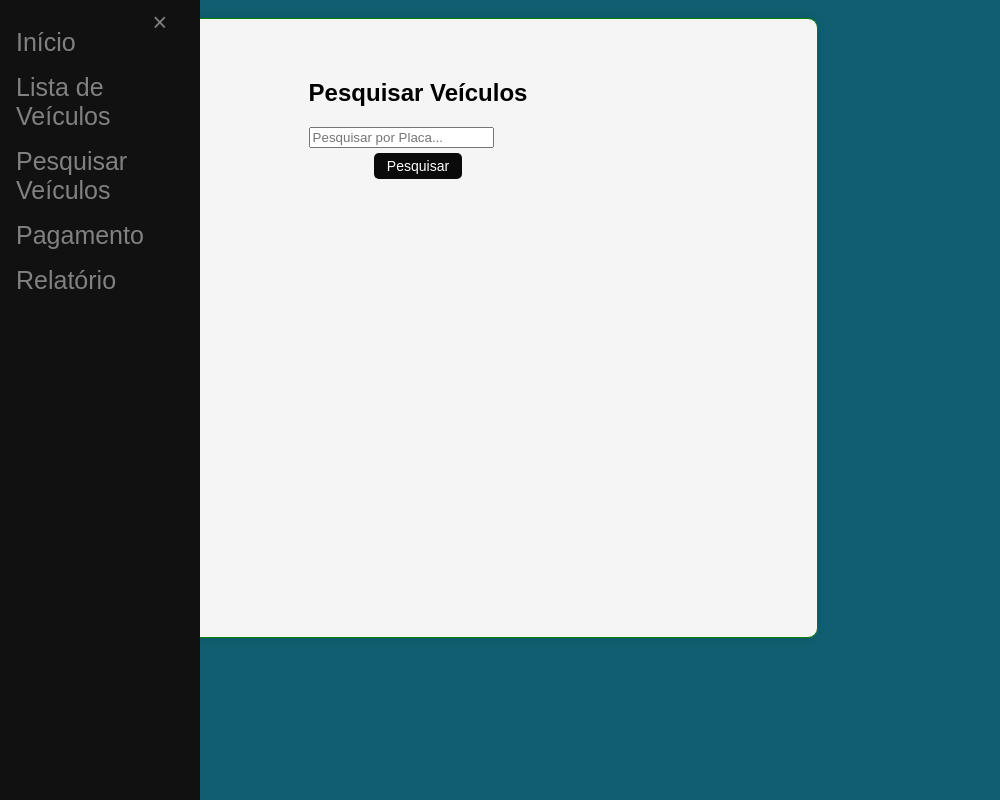
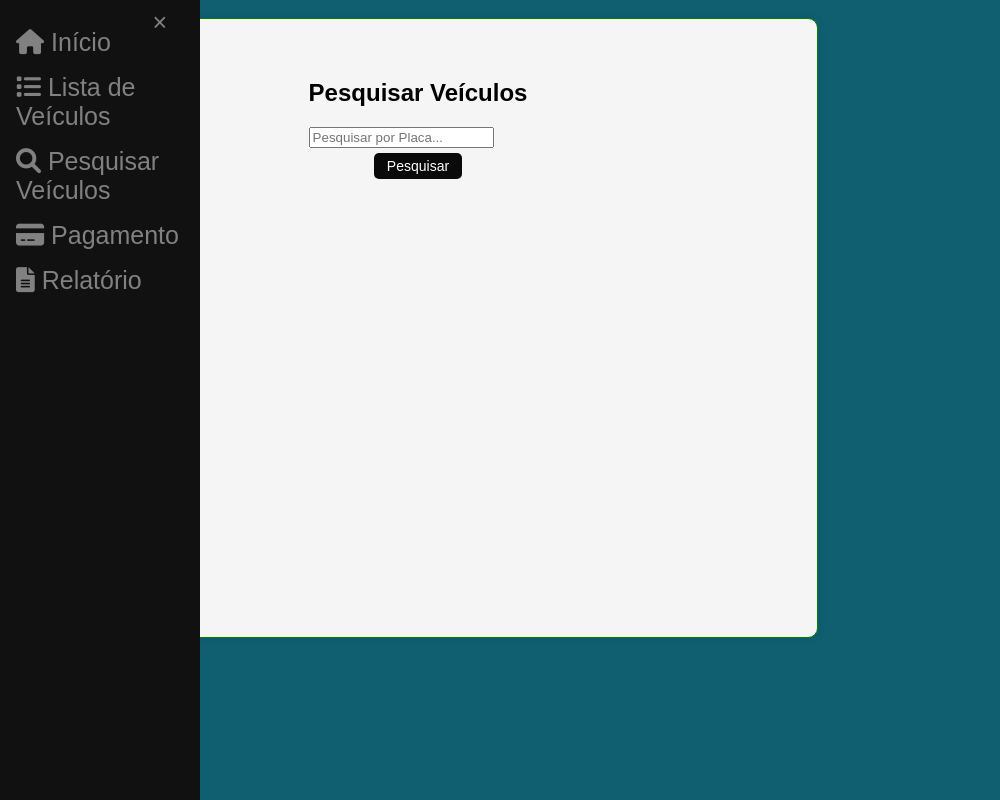
Before and after one commit to diegodonascimentoconfessor/sistema-estacionamento, an Electron app: page app/pesquisa.html in a window 1000 px wide. Drawn offline with Linux system fonts and the light colour scheme.

Commit message:
implementando relatorio

```diff
--- a/app/pesquisa.html
+++ b/app/pesquisa.html
@@ -5,6 +5,9 @@
     <meta name="viewport" content="width=device-width, initial-scale=1.0">
     <title>Pesquisa de Placa</title>
     <link rel="stylesheet" href="../assets/styles.css">
+    <link rel="stylesheet" href="https://cdnjs.cloudflare.com/ajax/libs/font-awesome/6.0.0-beta3/css/all.min.css">
+</head>
+
 
 <body>
     <div id="sidebar" class="sidebar">
```
